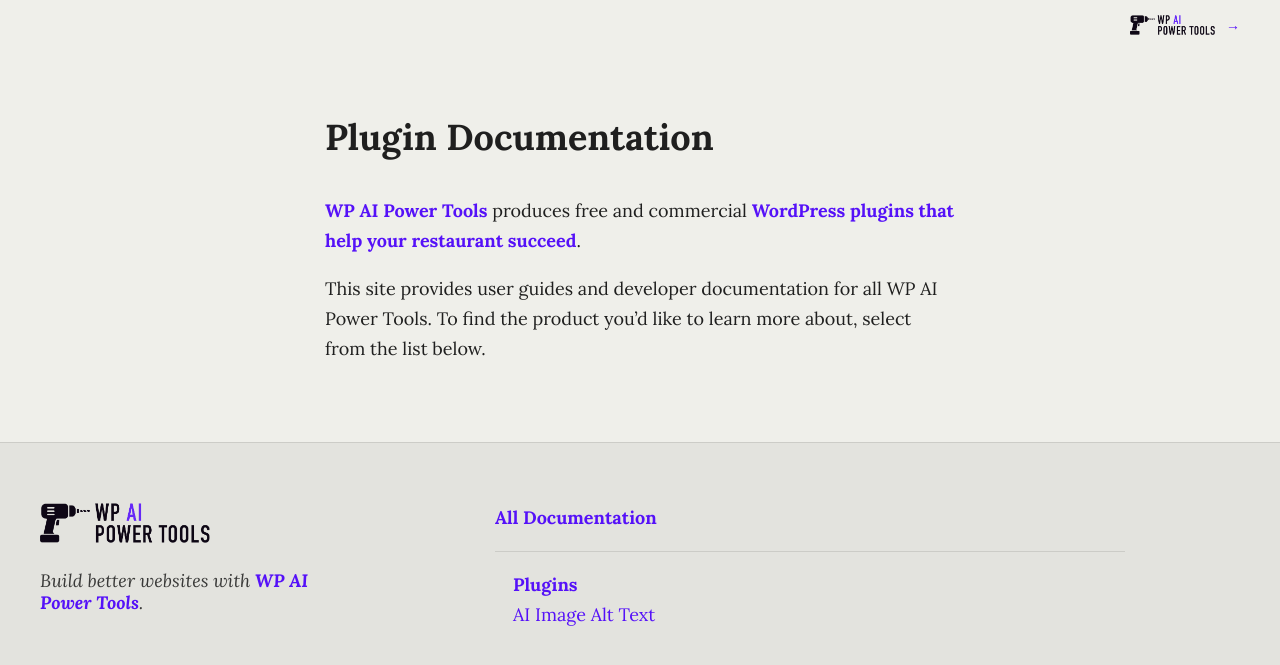
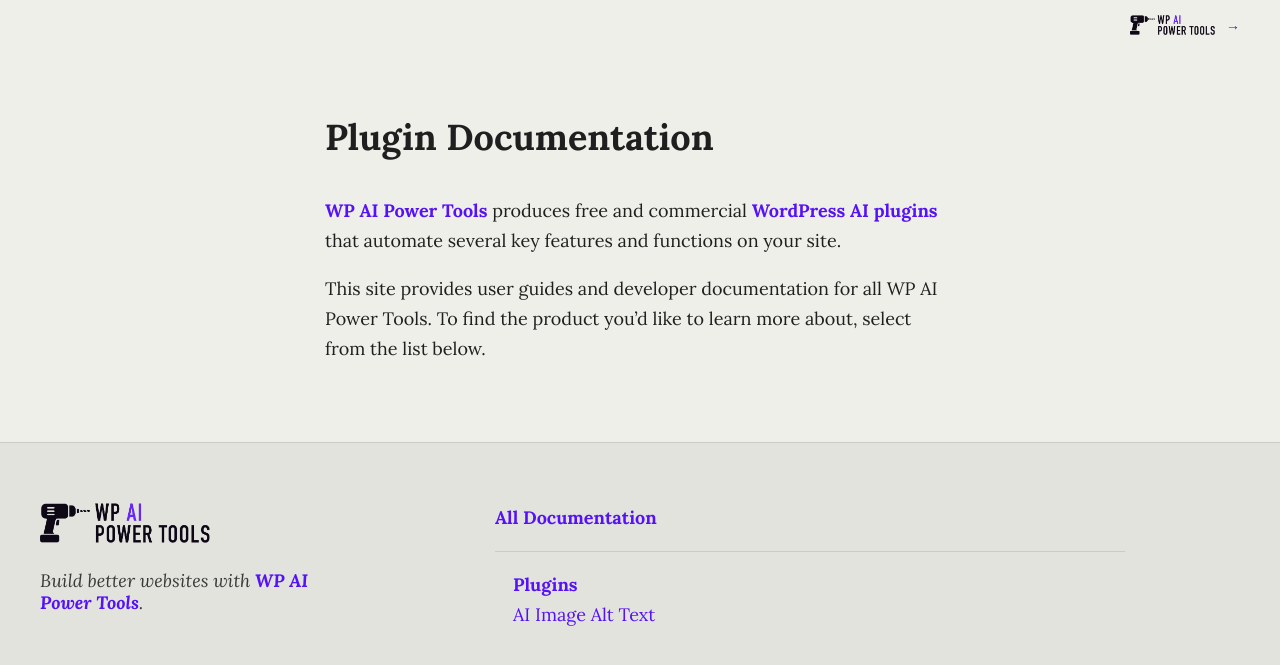
Before and after one commit to wpaipowertools/wpaipowertools.github.io, a Jekyll site: the page built from plugins/index.md, in a window 1280 px wide. Shown: the top 665 px of the page. Built offline with Jekyll 4.4.1, drawn with Linux system fonts in a browser that asks for light colours.

Commit message:
Updating plugins overview page content.

```diff
--- a/plugins/index.md
+++ b/plugins/index.md
@@ -2,6 +2,6 @@
 layout: landing
 title: Plugin Documentation
 ---
-[WP AI Power Tools](https://www.wpaiplugins.dev) produces free and commercial [WordPress plugins that help your restaurant succeed](https://www.wpaiplugins.dev/#plugins).
+[WP AI Power Tools](https://www.wpaiplugins.dev) produces free and commercial [WordPress AI plugins](https://www.wpaiplugins.dev/) that automate several key features and functions on your site.
 
 This site provides user guides and developer documentation for all WP AI Power Tools. To find the product you'd like to learn more about, select from the list below.
```
